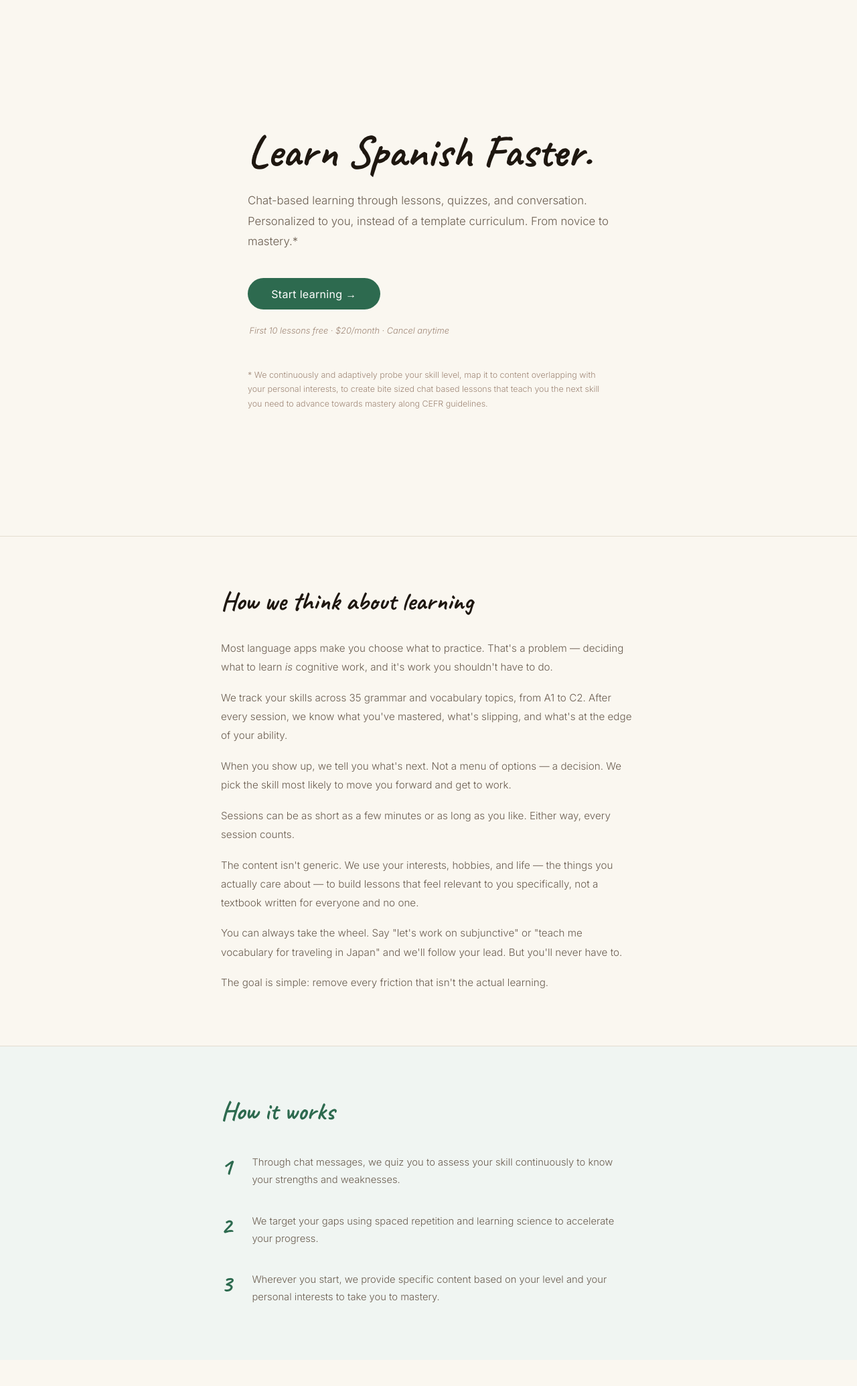
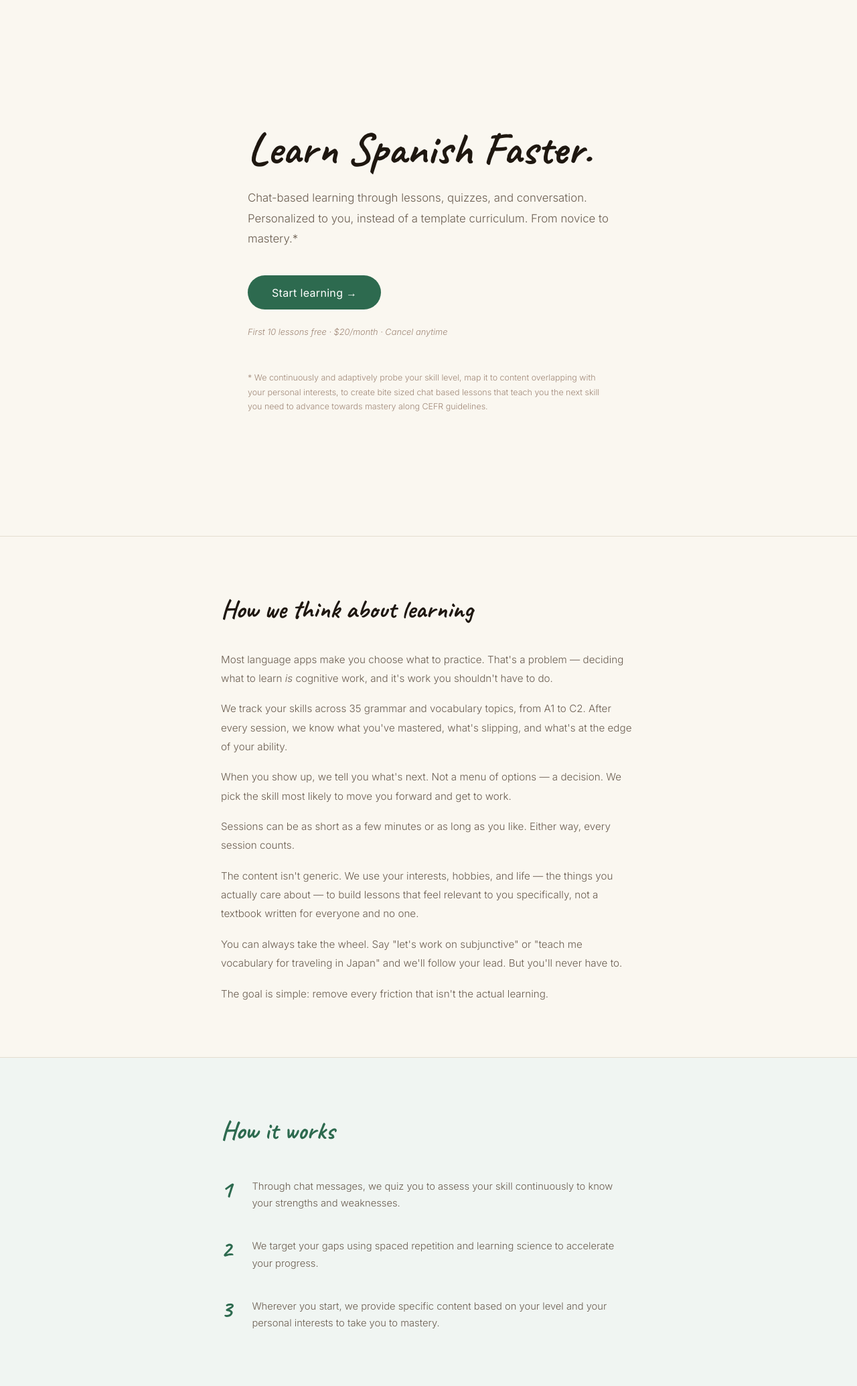
Before and after one commit to ezl/spanishtutor, a Django app: page / in a window 1280 px wide. Shown: the whole page at 67% size. Before the commit the page ends 1945 px from the top, so only its background shows below. Run offline with Django 4.2, Linux system fonts and the light colour scheme; some libraries are stand-ins or nearby versions.

Commit message:
Landing page: refactor to Tailwind CDN, remove custom CSS
Co-Authored-By: Claude Sonnet 4.6 <noreply@anthropic.com>

```diff
--- a/learner/templates/learner/landing.html
+++ b/learner/templates/learner/landing.html
@@ -1,5 +1,5 @@
 <!DOCTYPE html>
-<html lang="en">
+<html lang="en" class="scroll-smooth">
 <head>
   <meta charset="UTF-8">
   <meta name="viewport" content="width=device-width, initial-scale=1.0">
@@ -7,195 +7,61 @@
   <link rel="preconnect" href="https://fonts.googleapis.com">
   <link rel="preconnect" href="https://fonts.gstatic.com" crossorigin>
   <link href="https://fonts.googleapis.com/css2?family=Caveat:wght@400;600;700&family=Inter:ital,wght@0,300;0,400;1,300&display=swap" rel="stylesheet">
-  <style>
-    *, *::before, *::after { box-sizing: border-box; margin: 0; padding: 0; }
+  <script src="https://cdn.tailwindcss.com"></script>
+  <script>
+    tailwind.config = {
+      theme: {
+        extend: {
+          colors: {
+            ink:        '#1e1710',
+            'ink-mid':  '#6b5e51',
+            'ink-light':'#a08878',
+            paper:      '#faf7f0',
+            rule:       '#e4ddd0',
+            forest: {
+              DEFAULT: '#2d6a4f',
+              dark:    '#1b4332',
+              tint:    '#f0f5f2',
+            },
+          },
+          fontFamily: {
+            sans:   ['Inter', 'sans-serif'],
+            caveat: ['Caveat', 'cursive'],
+          },
+        },
+      },
+    }
+  </script>
+</head>
+<body class="bg-paper text-ink min-h-screen">
 
-    :root {
-      --ink:        #1e1710;
-      --ink-mid:    #6b5e51;
-      --ink-light:  #a08878;
-      --paper:      #faf7f0;
-      --rule:       #e4ddd0;
-      --green:      #2d6a4f;
-      --green-dark: #1b4332;
-      --green-tint: #f0f5f2;
-    }
-
-    html { scroll-behavior: smooth; }
-
-    body {
-      font-family: 'Inter', sans-serif;
-      background: var(--paper);
-      color: var(--ink);
-      min-height: 100vh;
-    }
-
-    .hero {
-      max-width: 620px;
-      margin: 0 auto;
-      padding: 6rem 2.5rem 6rem;
-      min-height: 100vh;
-      display: flex;
-      flex-direction: column;
-      justify-content: center;
-    }
-
-    h1 {
-      font-family: 'Caveat', cursive;
-      font-size: clamp(2.8rem, 6vw, 4.2rem);
-      font-weight: 700;
-      line-height: 1.15;
-      color: var(--ink);
-      margin-bottom: 1.25rem;
-    }
-
-    .hero-body {
-      font-size: 1.05rem;
-      font-weight: 300;
-      line-height: 1.8;
-      color: var(--ink-mid);
-      margin-bottom: 2.5rem;
-    }
-
-    .cta-row {
-      display: flex;
-      flex-direction: column;
-      align-items: flex-start;
-      gap: 1.5rem;
-    }
-
-    .cta {
-      display: inline-block;
-      background: var(--green);
-      color: #fff;
-      font-family: 'Inter', sans-serif;
-      font-size: 1rem;
-      font-weight: 400;
-      padding: 0.85rem 2.2rem;
-      border-radius: 100px;
-      text-decoration: none;
-      letter-spacing: 0.02em;
-      transition: background 0.15s, transform 0.12s;
-    }
-    .cta:hover { background: var(--green-dark); transform: translateY(-2px); }
-
-    .pricing {
-      font-size: 0.8rem;
-      font-weight: 300;
-      color: var(--ink-light);
-      font-style: italic;
-      padding-left: 0.15rem;
-    }
-
-    .footnote {
-      margin-top: 3rem;
-      font-size: 0.78rem;
-      font-weight: 300;
-      line-height: 1.7;
-      color: var(--ink-light);
-    }
-
-    .philosophy {
-      border-top: 1px solid var(--rule);
-      padding: 4.5rem 2.5rem 5rem;
-    }
-
-    .philosophy-inner {
-      max-width: 620px;
-      margin: 0 auto;
-    }
-
-    .philosophy-label {
-      font-family: 'Caveat', cursive;
-      font-size: 2.4rem;
-      font-weight: 700;
-      color: var(--ink);
-      margin-bottom: 2rem;
-    }
-
-    .philosophy-body {
-      font-size: 0.95rem;
-      font-weight: 300;
-      line-height: 1.85;
-      color: var(--ink-mid);
-      display: flex;
-      flex-direction: column;
-      gap: 1.1rem;
-    }
-
-    .how {
-      background: var(--green-tint);
-      border-top: 1px solid var(--rule);
-      padding: 4.5rem 2.5rem 5rem;
-    }
-
-    .how-inner {
-      max-width: 620px;
-      margin: 0 auto;
-    }
-
-    .how-label {
-      font-family: 'Caveat', cursive;
-      font-size: 2.4rem;
-      font-weight: 700;
-      color: var(--green);
-      margin-bottom: 2.5rem;
-    }
-
-    .steps {
-      list-style: none;
-      display: flex;
-      flex-direction: column;
-      gap: 2.25rem;
-    }
-
-    .steps li {
-      display: flex;
-      gap: 1.1rem;
-      align-items: flex-start;
-    }
-
-    .step-num {
-      font-family: 'Caveat', cursive;
-      font-size: 2.25rem;
-      font-weight: 700;
-      color: var(--green);
-      line-height: 1;
-      flex-shrink: 0;
-      width: 1.8rem;
-    }
-
-    .step-text {
-      font-size: 0.92rem;
-      font-weight: 300;
-      line-height: 1.75;
-      color: var(--ink-mid);
-    }
-
-    @media (max-width: 600px) {
-      .hero { padding: 4rem 1.5rem 4rem; min-height: auto; }
-      .how { padding: 3rem 1.5rem 3.5rem; }
-    }
-  </style>
-</head>
-<body>
-
-  <main class="hero">
-    <h1>Learn Spanish Faster.</h1>
-    <p class="hero-body">
+  <!-- Hero -->
+  <main class="max-w-[620px] mx-auto px-6 py-16 sm:px-10 sm:py-24 sm:min-h-screen flex flex-col justify-center">
+    <h1 class="font-caveat font-bold text-[clamp(2.8rem,6vw,4.2rem)] leading-[1.15] mb-5">
+      Learn Spanish Faster.
+    </h1>
+    <p class="font-light text-[1.05rem] leading-[1.8] text-ink-mid mb-10">
       Chat-based learning through lessons, quizzes, and conversation. Personalized to you, instead of a template curriculum. From novice to mastery.*
     </p>
-    <div class="cta-row">
-      <a class="cta" href="https://discord.gg/7MB73HYd" target="_blank" rel="noopener">Start learning →</a>
-      <span class="pricing">First 10 lessons free · $20/month · Cancel anytime</span>
+    <div class="flex flex-col items-start gap-6">
+      <a href="https://discord.gg/7MB73HYd" target="_blank" rel="noopener"
+         class="inline-block bg-forest hover:bg-forest-dark text-white text-base font-normal px-9 py-[0.85rem] rounded-full tracking-[0.02em] no-underline transition-colors duration-150 hover:-translate-y-0.5 transition-transform">
+        Start learning →
+      </a>
+      <span class="text-[0.8rem] font-light text-ink-light italic">
+        First 10 lessons free · $20/month · Cancel anytime
+      </span>
     </div>
-    <p class="footnote">* We continuously and adaptively probe your skill level, map it to content overlapping with your personal interests, to create bite sized chat based lessons that teach you the next skill you need to advance towards mastery along CEFR guidelines.</p>
+    <p class="mt-12 text-[0.78rem] font-light leading-[1.7] text-ink-light">
+      * We continuously and adaptively probe your skill level, map it to content overlapping with your personal interests, to create bite sized chat based lessons that teach you the next skill you need to advance towards mastery along CEFR guidelines.
+    </p>
   </main>
 
-  <section class="philosophy">
-    <div class="philosophy-inner">
-      <div class="philosophy-label">How we think about learning</div>
-      <div class="philosophy-body">
+  <!-- Philosophy -->
+  <section class="border-t border-rule px-6 py-16 sm:px-10 sm:py-20">
+    <div class="max-w-[620px] mx-auto">
+      <div class="font-caveat font-bold text-[2.4rem] text-ink mb-8">How we think about learning</div>
+      <div class="flex flex-col gap-[1.1rem] text-[0.95rem] font-light leading-[1.85] text-ink-mid">
         <p>Most language apps make you choose what to practice. That's a problem — deciding what to learn <em>is</em> cognitive work, and it's work you shouldn't have to do.</p>
         <p>We track your skills across 35 grammar and vocabulary topics, from A1 to C2. After every session, we know what you've mastered, what's slipping, and what's at the edge of your ability.</p>
         <p>When you show up, we tell you what's next. Not a menu of options — a decision. We pick the skill most likely to move you forward and get to work.</p>
@@ -207,21 +73,22 @@
     </div>
   </section>
 
-  <section class="how">
-    <div class="how-inner">
-      <div class="how-label">How it works</div>
-      <ul class="steps">
-        <li>
-          <span class="step-num">1</span>
-          <span class="step-text">Through chat messages, we quiz you to assess your skill continuously to know your strengths and weaknesses.</span>
+  <!-- How it works -->
+  <section class="bg-forest-tint border-t border-rule px-6 py-12 sm:px-10 sm:py-20">
+    <div class="max-w-[620px] mx-auto">
+      <div class="font-caveat font-bold text-[2.4rem] text-forest mb-10">How it works</div>
+      <ul class="list-none flex flex-col gap-9">
+        <li class="flex gap-[1.1rem] items-start">
+          <span class="font-caveat font-bold text-[2.25rem] text-forest leading-none shrink-0 w-[1.8rem]">1</span>
+          <span class="text-[0.92rem] font-light leading-[1.75] text-ink-mid pt-0.5">Through chat messages, we quiz you to assess your skill continuously to know your strengths and weaknesses.</span>
         </li>
-        <li>
-          <span class="step-num">2</span>
-          <span class="step-text">We target your gaps using spaced repetition and learning science to accelerate your progress.</span>
+        <li class="flex gap-[1.1rem] items-start">
+          <span class="font-caveat font-bold text-[2.25rem] text-forest leading-none shrink-0 w-[1.8rem]">2</span>
+          <span class="text-[0.92rem] font-light leading-[1.75] text-ink-mid pt-0.5">We target your gaps using spaced repetition and learning science to accelerate your progress.</span>
         </li>
-        <li>
-          <span class="step-num">3</span>
-          <span class="step-text">Wherever you start, we provide specific content based on your level and your personal interests to take you to mastery.</span>
+        <li class="flex gap-[1.1rem] items-start">
+          <span class="font-caveat font-bold text-[2.25rem] text-forest leading-none shrink-0 w-[1.8rem]">3</span>
+          <span class="text-[0.92rem] font-light leading-[1.75] text-ink-mid pt-0.5">Wherever you start, we provide specific content based on your level and your personal interests to take you to mastery.</span>
         </li>
       </ul>
     </div>
```
